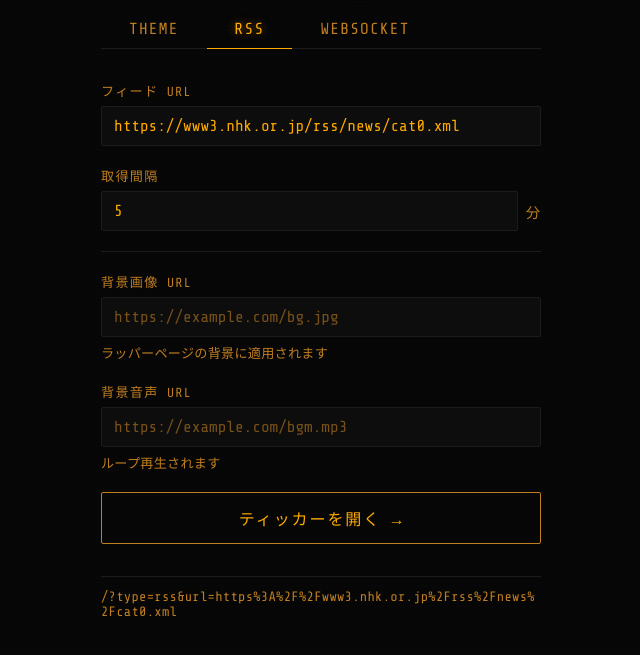
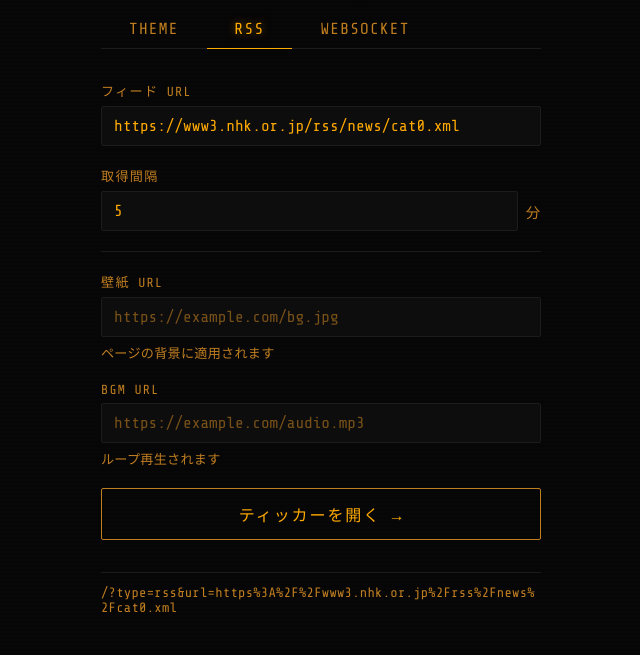
Before and after one commit to vividoyomogimochi/led-news-ticker, a website built with Vite: page config/index.html in a window 1280 px wide. Both pictures are taken after a click on the button "カスタマイズ →". Shown: the part 119-774 px from the top of the page, without its empty margins (319-959 px from the left). Built offline with nearby package versions, Linux system fonts and the light colour scheme.

Commit message:
update description

```diff
--- a/config/index.html
+++ b/config/index.html
@@ -545,14 +545,14 @@
       <hr class="divider" />
 
       <div class="field">
-        <label for="rss-bg">背景画像 URL</label>
+        <label for="rss-bg">壁紙 URL</label>
         <input id="rss-bg" type="text" placeholder="https://example.com/bg.jpg" />
-        <p class="hint">ラッパーページの背景に適用されます</p>
+        <p class="hint">ページの背景に適用されます</p>
       </div>
 
       <div class="field">
-        <label for="rss-audio">背景音声 URL</label>
-        <input id="rss-audio" type="text" placeholder="https://example.com/bgm.mp3" />
+        <label for="rss-audio">BGM URL</label>
+        <input id="rss-audio" type="text" placeholder="https://example.com/audio.mp3" />
         <p class="hint">ループ再生されます</p>
       </div>
 
@@ -569,14 +569,14 @@
       <hr class="divider" />
 
       <div class="field">
-        <label for="ws-bg">背景画像 URL</label>
+        <label for="ws-bg">壁紙 URL</label>
         <input id="ws-bg" type="text" placeholder="https://example.com/bg.jpg" />
-        <p class="hint">ラッパーページの背景に適用されます</p>
+        <p class="hint">ページの背景に適用されます</p>
       </div>
 
       <div class="field">
-        <label for="ws-audio">背景音声 URL</label>
-        <input id="ws-audio" type="text" placeholder="https://example.com/bgm.mp3" />
+        <label for="ws-audio">BGM URL</label>
+        <input id="ws-audio" type="text" placeholder="https://example.com/audio.mp3" />
         <p class="hint">ループ再生されます</p>
       </div>
 
```
Also changed, not shown: README.md.
